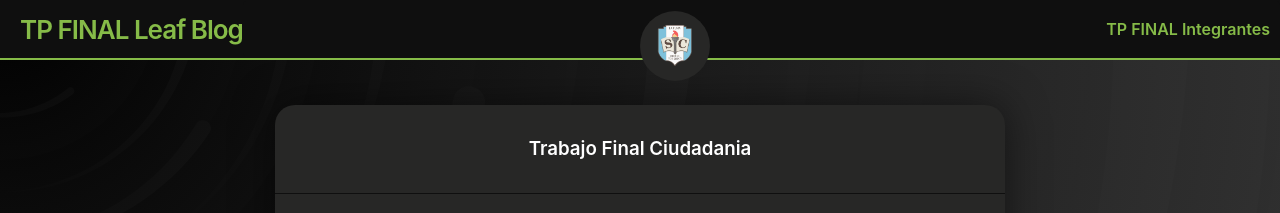
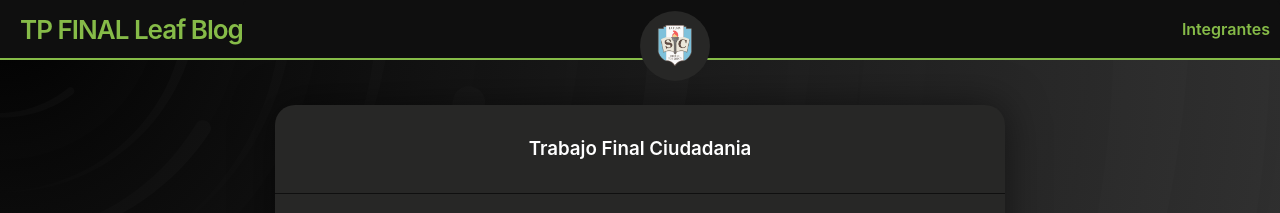
Before and after one commit to tpnashe1/tpnashe1, a Jekyll site: the page built from index.md, in a window 1280 px wide. Shown: the top 213 px of the page. Built offline with Jekyll 4.4.1, drawn with Linux system fonts in a browser that asks for light colours.

Commit message:
Add files via upload

```diff
--- a/_includes/header.html
+++ b/_includes/header.html
@@ -24,7 +24,7 @@
             {% else %}
               {% assign className = "page-link" %}
             {% endif %}
-            <a class="{{ className }}">TP FINAL
+            <a class="{{ className }}" href="{{ my_page.url}}">
               {{ my_page.title | escape }}
             </a>
           {%- endif -%}
```
